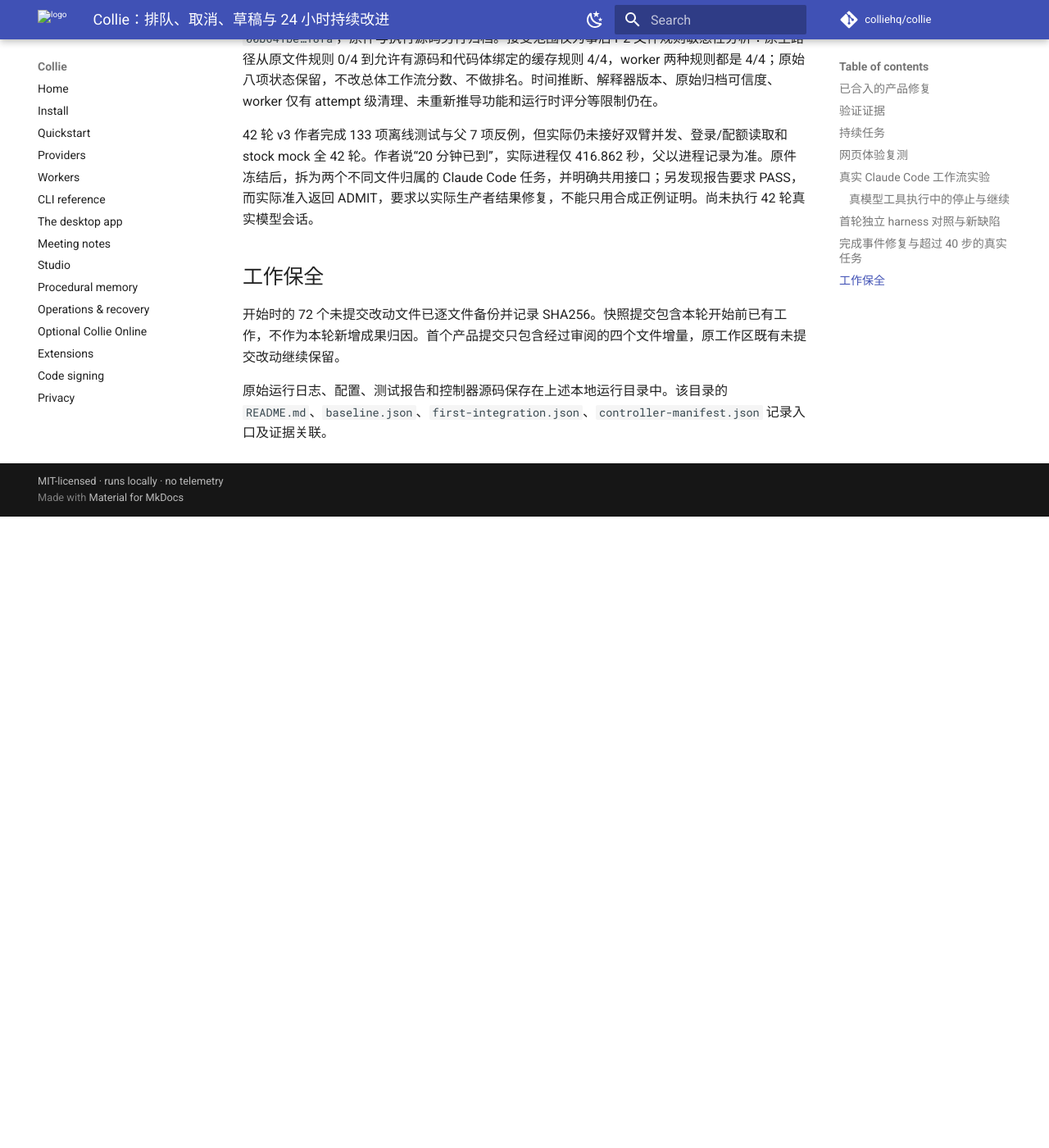
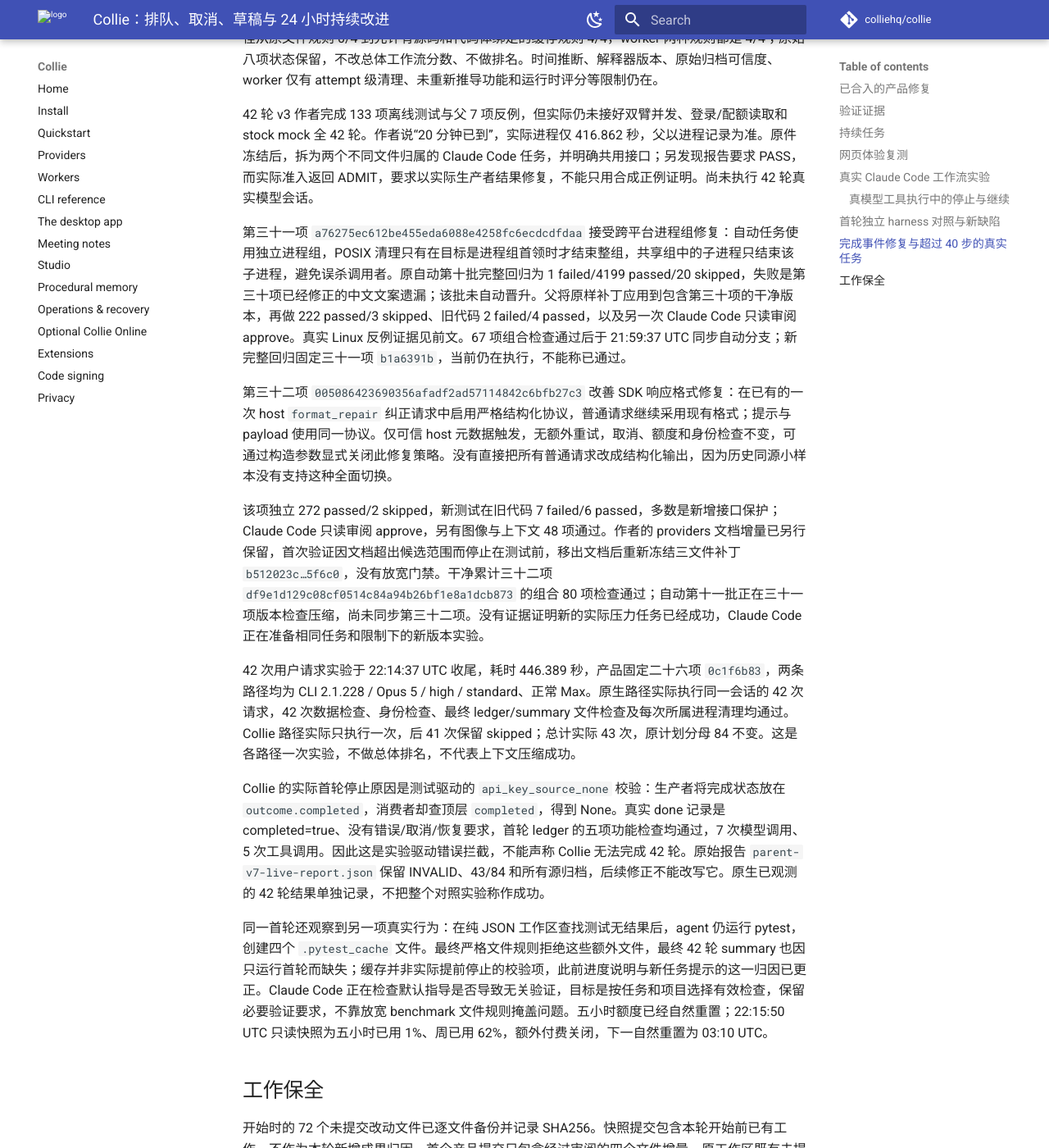
Before and after one commit to colliehq/collie, an MkDocs documentation site: the page built from docs/product-evolution-2026-09-13.md, in a window 1280 px wide and 1400 px high, scrolled down 20755 px. Shown: the whole window at 82% size. Built offline with MkDocs 1.6.1 and Material for MkDocs 9.7.7, drawn with Linux system fonts in a browser that asks for light colours; comment, search, counter and statistics services are not loaded; before the commit the page ends 21385 px from its top, so only the background shows below that; some of the changed text lies outside the part shown.

Commit message:
docs: record process cleanup and repair policy verification

```diff
--- a/docs/product-evolution-2026-09-13.md
+++ b/docs/product-evolution-2026-09-13.md
@@ -2,7 +2,7 @@
 
 本轮从 2026-09-13 05:15 PDT 开始，后台任务截止于 2026-09-14 05:15 PDT。
 
-截至 21:51 UTC，三十项产品修复已提交。新的真实压力实验仍然失败，但已定位到响应契约类别；缓存审计以限定范围接受。跨平台候选完成真实 Linux 反例验证，完整回归已出现一项失败，正在等待收尾定位，尚未接受。三个 Claude Code 任务并行完善 42 轮执行与 SDK 正常入口的结构化输出。
+截至 22:26 UTC，三十二项产品改进已提交。最新两项改善 Linux 子进程清理与响应格式的单次修复；42 轮真实会话实验已收尾，原生路径通过，Collie 路径被测试驱动的错误校验提前拦下。三个 Claude Code 任务继续检查压缩与验证策略，累计三十一项完整回归尚在收尾。
 
 ## 已合入的产品修复
 
@@ -298,6 +298,18 @@
 
 42 轮 v3 作者完成 133 项离线测试与父 7 项反例，但实际仍未接好双臂并发、登录/配额读取和 stock mock 全 42 轮。作者说“20 分钟已到”，实际进程仅 416.862 秒，父以进程记录为准。原件冻结后，拆为两个不同文件归属的 Claude Code 任务，并明确共用接口；另发现报告要求 PASS，而实际准入返回 ADMIT，要求以实际生产者结果修复，不能只用合成正例证明。尚未执行 42 轮真实模型会话。
 
+第三十一项 `a76275ec612be455eda6088e4258fc6ecdcdfdaa` 接受跨平台进程组修复：自动任务使用独立进程组，POSIX 清理只有在目标是进程组首领时才结束整组，共享组中的子进程只结束该子进程，避免误杀调用者。原自动第十批完整回归为 1 failed/4199 passed/20 skipped，失败是第三十项已经修正的中文文案遗漏；该批未自动晋升。父将原样补丁应用到包含第三十项的干净版本，再做 222 passed/3 skipped、旧代码 2 failed/4 passed，以及另一次 Claude Code 只读审阅 approve。真实 Linux 反例证据见前文。67 项组合检查通过后于 21:59:37 UTC 同步自动分支；新完整回归固定三十一项 `b1a6391b`，当前仍在执行，不能称已通过。
+
+第三十二项 `005086423690356afadf2ad57114842c6bfb27c3` 改善 SDK 响应格式修复：在已有的一次 host `format_repair` 纠正请求中启用严格结构化协议，普通请求继续采用现有格式；提示与 payload 使用同一协议。仅可信 host 元数据触发，无额外重试，取消、额度和身份检查不变，可通过构造参数显式关闭此修复策略。没有直接把所有普通请求改成结构化输出，因为历史同源小样本没有支持这种全面切换。
+
+该项独立 272 passed/2 skipped，新测试在旧代码 7 failed/6 passed，多数是新增接口保护；Claude Code 只读审阅 approve，另有图像与上下文 48 项通过。作者的 providers 文档增量已另行保留，首次验证因文档超出候选范围而停止在测试前，移出文档后重新冻结三文件补丁 `b512023c…5f6c0`，没有放宽门禁。干净累计三十二项 `df9e1d129c08cf0514c84a94b26bf1e8a1dcb873` 的组合 80 项检查通过；自动第十一批正在三十一项版本检查压缩，尚未同步第三十二项。没有证据证明新的实际压力任务已经成功，Claude Code 正在准备相同任务和限制下的新版本实验。
+
+42 次用户请求实验于 22:14:37 UTC 收尾，耗时 446.389 秒，产品固定二十六项 `0c1f6b83`，两条路径均为 CLI 2.1.228 / Opus 5 / high / standard、正常 Max。原生路径实际执行同一会话的 42 次请求，42 次数据检查、身份检查、最终 ledger/summary 文件检查及每次所属进程清理均通过。Collie 路径实际只执行一次，后 41 次保留 skipped；总计实际 43 次，原计划分母 84 不变。这是各路径一次实验，不做总体排名，不代表上下文压缩成功。
+
+Collie 的实际首轮停止原因是测试驱动的 `api_key_source_none` 校验：生产者将完成状态放在 `outcome.completed`，消费者却查顶层 `completed`，得到 None。真实 done 记录是 completed=true、没有错误/取消/恢复要求，首轮 ledger 的五项功能检查均通过，7 次模型调用、5 次工具调用。因此这是实验驱动错误拦截，不能声称 Collie 无法完成 42 轮。原始报告 `parent-v7-live-report.json` 保留 INVALID、43/84 和所有源归档，后续修正不能改写它。原生已观测的 42 轮结果单独记录，不把整个对照实验称作成功。
+
+同一首轮还观察到另一项真实行为：在纯 JSON 工作区查找测试无结果后，agent 仍运行 pytest，创建四个 `.pytest_cache` 文件。最终严格文件规则拒绝这些额外文件，最终 42 轮 summary 也因只运行首轮而缺失；缓存并非实际提前停止的校验项，此前进度说明与新任务提示的这一归因已更正。Claude Code 正在检查默认指导是否导致无关验证，目标是按任务和项目选择有效检查，保留必要验证要求，不靠放宽 benchmark 文件规则掩盖问题。五小时额度已经自然重置；22:15:50 UTC 只读快照为五小时已用 1%、周已用 62%，额外付费关闭，下一自然重置为 03:10 UTC。
+
 ## 工作保全
 
 开始时的 72 个未提交改动文件已逐文件备份并记录 SHA256。快照提交包含本轮开始前已有工作，不作为本轮新增成果归因。首个产品提交只包含经过审阅的四个文件增量，原工作区既有未提交改动继续保留。
```
Also changed, not shown: docs/providers.md (+7 -0 lines).
